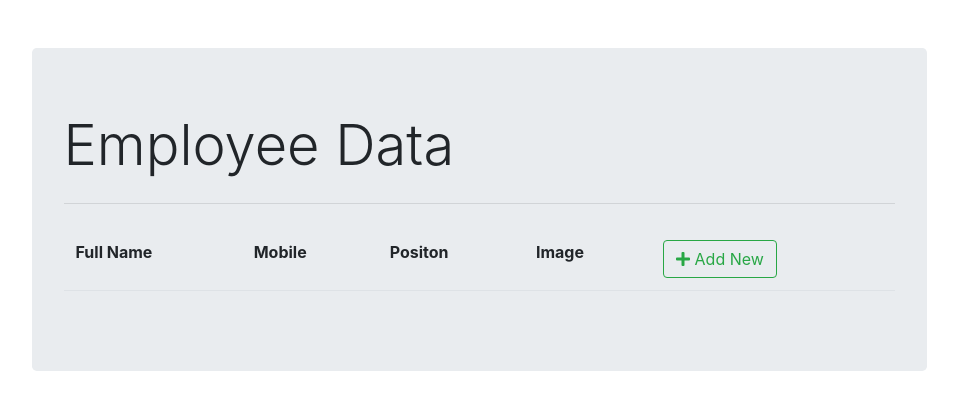
After one commit to amiteshnagarkar/FormCMS, a Django app: page /employee/editlist/ in a window 1280 px wide. The commit adds this page. Shown: the top 410 px of the page, without its empty margins (161-1119 px from the left). Run offline with Django 3.2, Linux system fonts and the light colour scheme; data that the repository does not hold is empty; some libraries are stand-ins or nearby versions.

Commit message:
added an edit html file etc

```diff
--- /dev/null
+++ b/formcms/templates/formcms/employee_edit.html
@@ -0,0 +1,97 @@
+<!DOCTYPE html>
+<html lang="en">
+<head>
+    <meta charset="UTF-8">
+    <meta name="viewport" content="width=device-width, initial-scale=1.0">
+
+     <meta http-equiv="X-UA-Compatible" content="IE=edge">
+
+<title>Employee Data </title>
+<link rel="stylesheet" href="https://stackpath.bootstrapcdn.com/bootstrap/4.5.0/css/bootstrap.min.css" integrity="sha384-9aIt2nRpC12Uk9gS9baDl411NQApFmC26EwAOH8WgZl5MYYxFfc+NcPb1dKGj7Sk" crossorigin="anonymous">
+<link rel="stylesheet" href="https://cdnjs.cloudflare.com/ajax/libs/font-awesome/5.14.0/js/all.min.js">
+</head>
+
+<body>
+
+
+    <div class="container">
+        <div class= "col-md-10 offset-md-1 mt-5">
+
+            <div class="jumbotron">
+                <h1 class="display-4">Employee Data</h1>
+                <p class="lead font-italic"></p>
+                <hr class="my-4">
+
+{% block content%}
+
+<table class="table table-borderless">
+
+    <thead class="border-bottom font-weight-bold">
+
+        <tr>
+            <td> Full Name</td>
+            <td> Mobile</td>
+            <td> Positon</td>
+            <td> Image</td>
+            <td>
+
+                <a href="{% url 'employee_insert' %}" class="btn btn-outline-success">
+                    <i class="fas fa-plus"></i> Add New
+                </a>
+            </td>
+        </tr>
+
+    </thead>
+
+    <link rel="stylesheet" href="https://use.fontawesome.com/releases/v5.0.8/css/all.css">
+
+    <tbody>
+
+        {% for employee in employee_list %}
+            <tr>
+                <td>{{employee.fullname}} </td>
+                <td>{{employee.mobile}} </td>
+                <td>{{employee.position}} </td>
+                <td> <img src = "{{ employee.image.url }}"  width = "200"> </td>
+                <td>
+
+                    <a href="{% url 'employee_update' employee.id %}" class="btn text-secondary px-0">
+                        <i class="far fa-edit fa-lg"> </i>
+                    </a>
+                    <form action="{% url 'employee_delete' employee.id %}" method="post" class="d-inline">
+                        {% csrf_token %}
+                        <button type = "submit" class = "btn">
+                            <i class= "far fa-trash-alt fa-lg text-danger float-right"> </i>
+
+                        </button>
+
+                    </form>
+
+                </td>
+            </tr>
+        {% endfor %}
+
+    </tbody>
+
+</table>
+</div>
+
+</div>
+</div>
+
+
+
+
+
+
+
+
+<script src="https://code.jquery.com/jquery-3.5.1.slim.min.js" integrity="sha384-DfXdz2htPH0lsSSs5nCTpuj/zy4C+OGpamoFVy38MVBnE+IbbVYUew+OrCXaRkfj" crossorigin="anonymous"></script>
+<script src="https://cdn.jsdelivr.net/npm/popper.js@1.16.0/dist/umd/popper.min.js" integrity="sha384-Q6E9RHvbIyZFJoft+2mJbHaEWldlvI9IOYy5n3zV9zzTtmI3UksdQRVvoxMfooAo" crossorigin="anonymous"></script>
+<script src="https://stackpath.bootstrapcdn.com/bootstrap/4.5.0/js/bootstrap.min.js" integrity="sha384-OgVRvuATP1z7JjHLkuOU7Xw704+h835Lr+6QL9UvYjZE3Ipu6Tp75j7Bh/kR0JKI" crossorigin="anonymous"></script>
+
+</body>
+
+
+</html>
+{% endblock content%}
--- a/formcms/templates/formcms/employee_list.html
+++ b/formcms/templates/formcms/employee_list.html
@@ -4,7 +4,7 @@
 
 
 {% block content%}
-<!--
+
 <!doctype html>
 <html class="no-js" lang="en">
 
@@ -16,7 +16,7 @@
     <meta name="description" content="">
     <meta name="viewport" content="width=device-width, initial-scale=1">
 
--->
+
 
 <!-- NO MANIFEST.JSON FILE IN THIS PROJECT-->
     <!-- <link rel="manifest" href="manifest.json"> -->
--- a/formcms/urls.py
+++ b/formcms/urls.py
@@ -5,5 +5,6 @@ urlpatterns = [
     path('', views.employee_form, name='employee_insert'),
     path('<int:id>/', views.employee_form, name='employee_update'),
     path('delete/<int:id>/', views.employee_delete, name ='employee_delete'),
-    path('list/',views.employee_list, name='employee_list')
+    path('list/',views.employee_list, name='employee_list'),
+    path('editlist/', views.employee_edit, name='employee_edit')
 ]
--- a/formcms/views.py
+++ b/formcms/views.py
@@ -9,6 +9,11 @@ from .models import Employee
 def employee_list(request):
     context = {'employee_list': Employee.objects.all()}
     return render(request, "formcms/employee_list.html", context)
+
+def employee_edit(request):
+    context = {'employee_list': Employee.objects.all()}
+    return render(request, "formcms/employee_edit.html", context)
+
 
 def employee_form(request, id=0):
     if request.method == "GET":
```
Also changed, not shown: formcms/templates/formcms/base.html (deleted, +0 -49 lines), formcms/templates/formcms/employee_form.html (+54 -3 lines), 1 other file.
